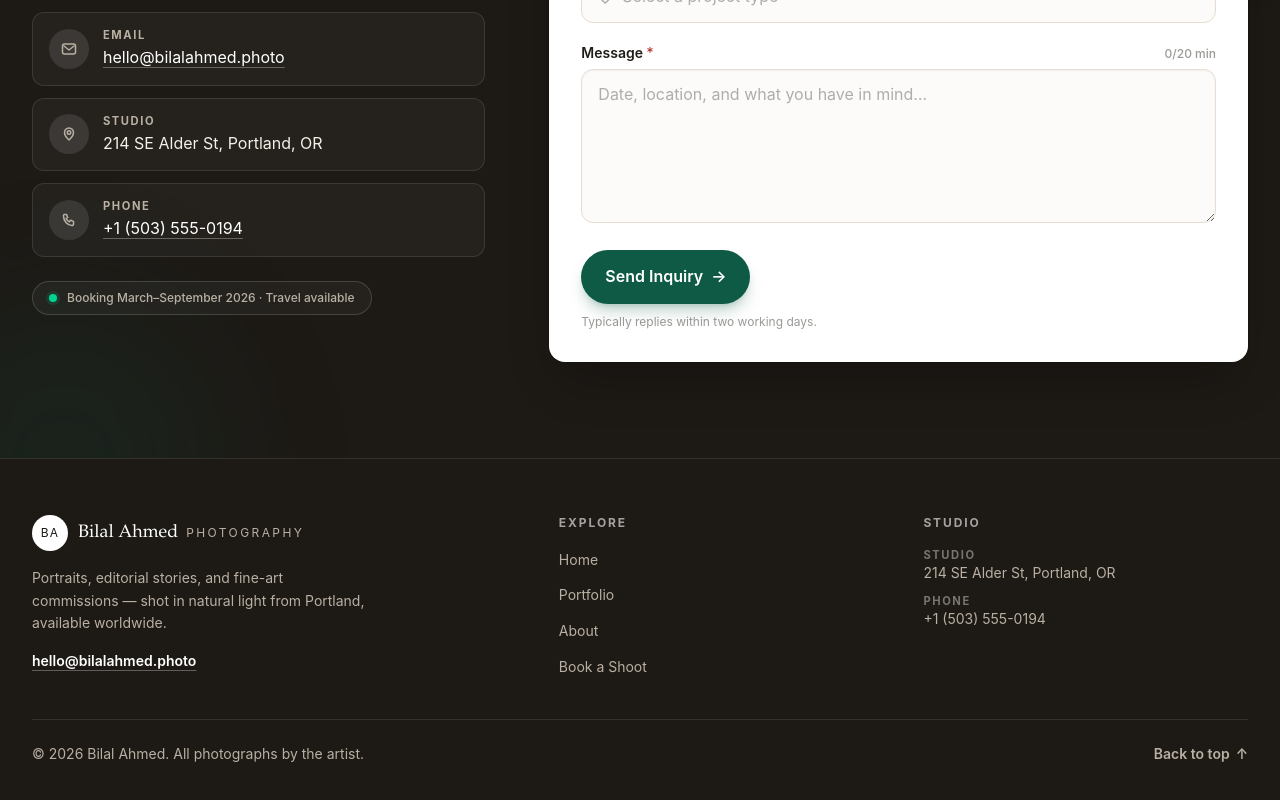
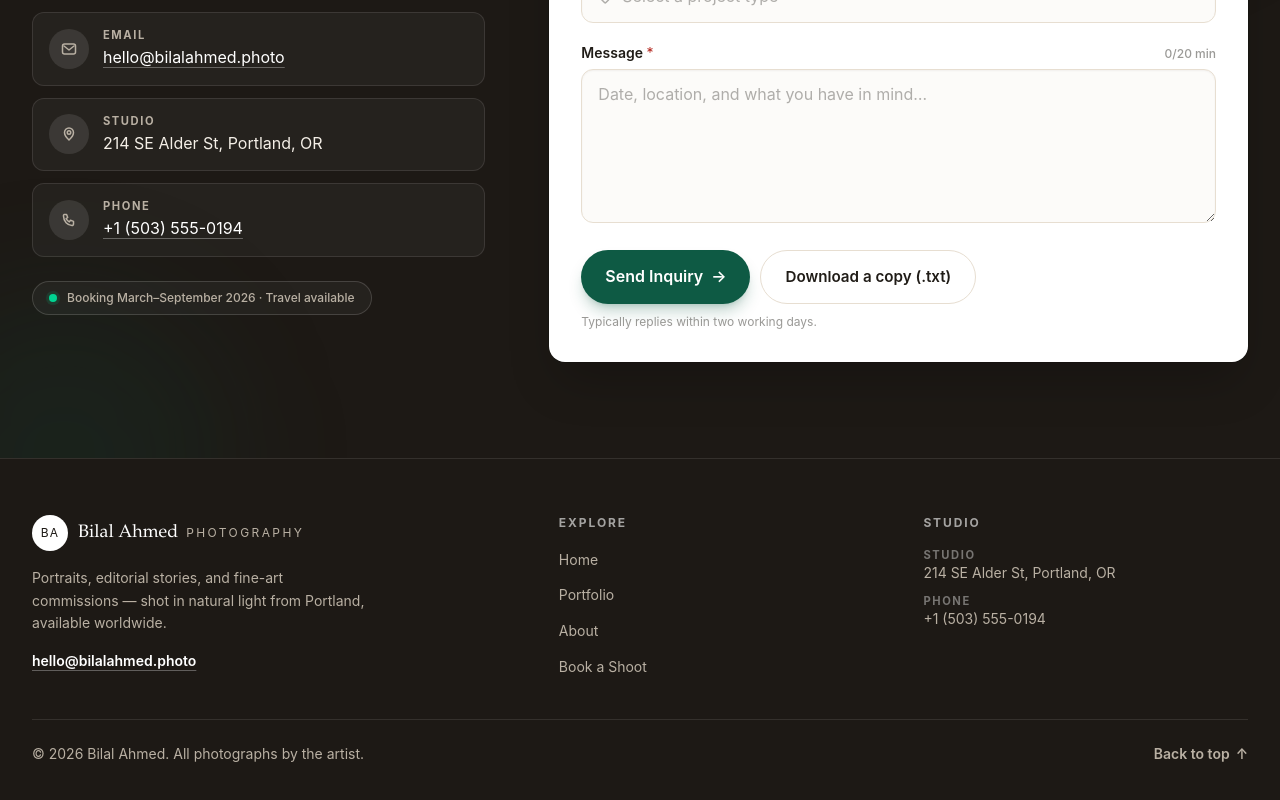
Before and after one commit to MuawiyahDev/photography-portfolio, a React (Vite) app: page / in a window 1280 px wide. Shown: the part 3119-3919 px from the top of the page. Built offline with nearby package versions, Linux system fonts and the light colour scheme.

Commit message:
feat: download inquiry copy as .txt without any API

```diff
--- a/src/components/Contact.jsx
+++ b/src/components/Contact.jsx
@@ -1,6 +1,7 @@
 import { useState } from "react";
 import { CONTACT_DETAILS, PROJECT_TYPES } from "../data/site.js";
 import useLocalStorage from "../hooks/useLocalStorage.js";
+import Button from "./ui/Button.jsx";
 import Container from "./ui/Container.jsx";
 import Eyebrow from "./ui/Eyebrow.jsx";
 
@@ -199,6 +200,36 @@ export default function Contact() {
   const messageMet = messageLen >= MESSAGE_MIN;
   const hasDraft = Object.values(values).some((v) => v.trim().length > 0);
 
+  // No-API file save: downloads the inquiry as a .txt file. Note this
+  // saves to the *visitor's* device — browsers cannot write files to
+  // the site owner's computer without a backend or email service.
+  const handleDownloadCopy = () => {
+    const projectLabel =
+      PROJECT_TYPES.find((t) => t.value === values.projectType)?.label ??
+      "—";
+    const text = [
+      "New inquiry — Bilal Ahmed Photography",
+      `Date: ${new Date().toLocaleString()}`,
+      "",
+      `Name: ${values.name.trim() || "—"}`,
+      `Email: ${values.email.trim() || "—"}`,
+      `Project type: ${projectLabel}`,
+      "",
+      "Message:",
+      values.message.trim() || "—",
+    ].join("\n");
+    const url = URL.createObjectURL(
+      new Blob([text], { type: "text/plain;charset=utf-8" }),
+    );
+    const link = document.createElement("a");
+    link.href = url;
+    link.download = `inquiry-${new Date().toISOString().slice(0, 10)}.txt`;
+    document.body.appendChild(link);
+    link.click();
+    link.remove();
+    URL.revokeObjectURL(url);
+  };
+
   return (
     <section
       id="contact"
@@ -369,13 +400,22 @@ export default function Contact() {
           </Field>
 
           <div className="grid gap-2.5">
+            <div className="flex flex-col gap-2.5 sm:flex-row sm:flex-wrap">
               <button
                 type="submit"
-              className="inline-flex w-full items-center justify-center gap-2 rounded-full bg-pine px-6 py-3.5 font-semibold text-white shadow-lg shadow-pine/25 transition-all hover:bg-pine-dark active:scale-[0.98] sm:w-auto sm:justify-self-start"
+                className="inline-flex w-full items-center justify-center gap-2 rounded-full bg-pine px-6 py-3.5 font-semibold text-white shadow-lg shadow-pine/25 transition-all hover:bg-pine-dark active:scale-[0.98] sm:w-auto"
               >
                 Send Inquiry
                 <span aria-hidden="true">→</span>
               </button>
+              <Button
+                variant="ghost"
+                onClick={handleDownloadCopy}
+                title="Save this inquiry as a .txt file on your device"
+              >
+                Download a copy (.txt)
+              </Button>
+            </div>
             <p className="text-xs text-ink/45">
               {hasDraft
                 ? "Draft auto-saved on this device — safe to refresh."
```
Lines whose indentation alone changed are shown as unchanged.
